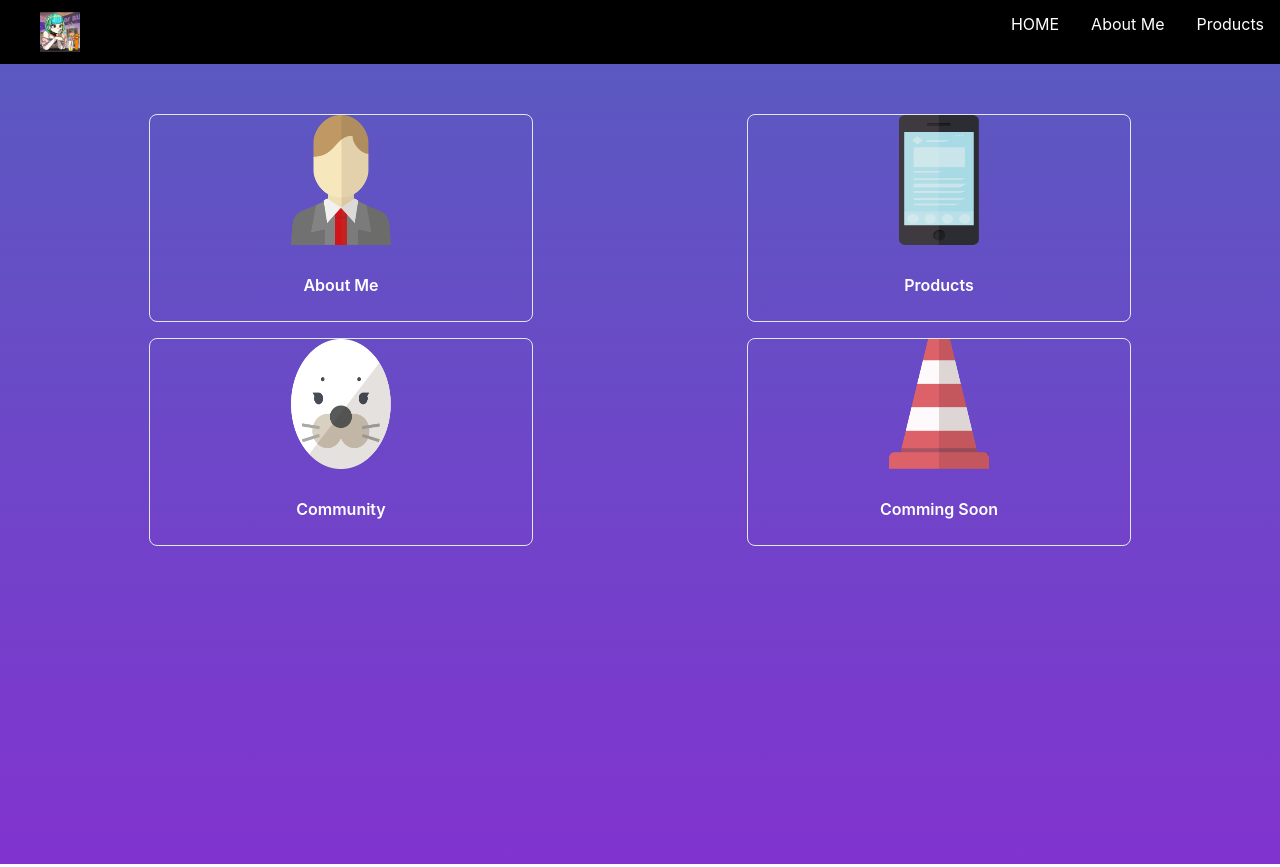
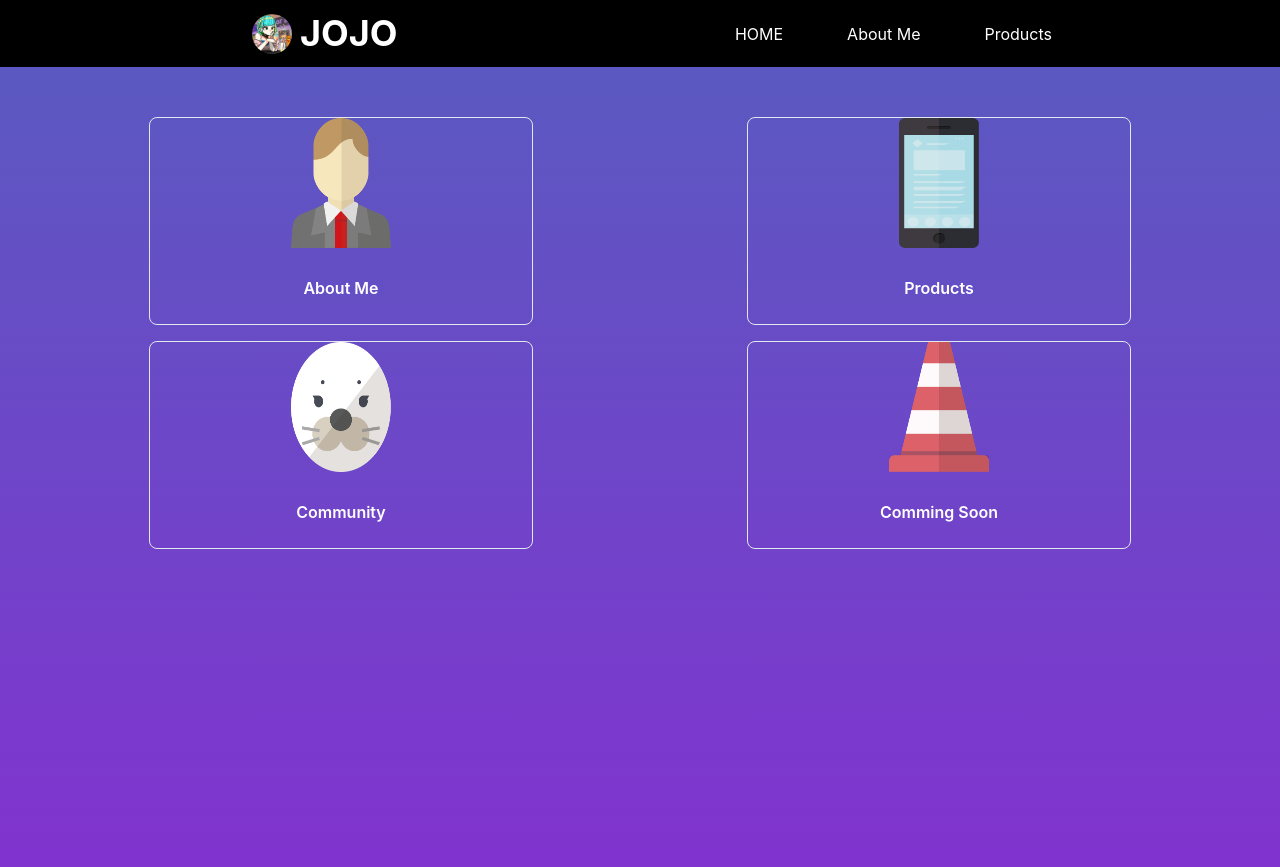
Before and after one commit to jomspk/next-portfolio, a Next.js app: page / in a window 1280 px wide. Built offline with nearby package versions, Linux system fonts and the light colour scheme.

Commit message:
add: レスポンシブル対応

```diff
--- a/components/Header.jsx
+++ b/components/Header.jsx
@@ -1,26 +1,43 @@
-import { Box, Image, Flex, Link, Spacer } from "@chakra-ui/react";
+import { Box, Image, Flex, Text, HStack, Heading } from "@chakra-ui/react";
 import styles from "../styles/components/Header.module.scss";
+import AccordionMenu from "./Molecules/AccordionMenu";
+import NextLink from "next/link";
+import { Link as ChakraUILink } from "@chakra-ui/react";
+const Links = { HOME: "/", "About Me": "/about", Products: "/product" };
 
 export default function Header() {
+  const hoge = () => {
+    return (
+      <Box className={styles["header"]}>
+        <Flex margin="0px 200px" padding="0px 12px" align="center" justify="space-between">
+          <Box className={styles["header-title"]}>
+            <NextLink href="/">
+              <ChakraUILink>
+                <HStack>
+                  <Image className={styles["header-title__icon"]} src="/img/header_icon.png" alt="HeaderIcon" />
+                  <Heading color="white">JOJO</Heading>
+                </HStack>
+              </ChakraUILink>
+            </NextLink>
+          </Box>
+          <HStack spacing={8} alignItems={"center"}>
+            {Object.keys(Links).map((title) => (
+              <NextLink key={title} href={Links[title]}>
+                <ChakraUILink className={styles["link"]}>{title}</ChakraUILink>
+              </NextLink>
+            ))}
+          </HStack>
+        </Flex>
+      </Box>
+    );
+  };
+
   return (
-    <Flex className={styles["header"]}>
-      <Box className={styles["header-title"]}>
-        <Link href="/">
-          <Image className={styles["header-title__icon"]} src="/img/header_icon.png" alt="HeaderIcon" />
-        </Link>
+    <>
+      <Box display={{ base: "block", lg: "none" }}>
+        <AccordionMenu />
       </Box>
-      <Spacer />
-      <Box>
-        <Link className={styles["link"]} href="/">
-          HOME
-        </Link>
-        <Link className={styles["link"]} href="/about">
-          About Me
-        </Link>
-        <Link className={styles["link"]} href="/product">
-          Products
-        </Link>
-      </Box>
-    </Flex>
+      <Box display={{ base: "none", lg: "block" }}>{hoge()}</Box>
+    </>
   );
 }
--- /dev/null
+++ b/components/Molecules/AccordionMenu.jsx
@@ -0,0 +1,38 @@
+import { Accordion, AccordionItem, Box, Flex, Heading, AccordionButton, AccordionPanel, Image, HStack } from "@chakra-ui/react";
+import { HamburgerIcon } from "@chakra-ui/icons";
+import styles from "../../styles/components/Header.module.scss";
+import NextLink from "next/link";
+import { Link as ChakraUILink } from "@chakra-ui/react";
+
+const Links = { HOME: "/", "About Me": "/about", Products: "/product" };
+
+export default function AccordionMenu() {
+  return (
+    <Accordion allowToggle borderColor="black">
+      <AccordionItem className={styles["header"]}>
+        <Flex margin="auto" padding="0px 12px" align="center" justify="space-between">
+          <NextLink href="/">
+            <HStack>
+              <Image className={styles["header-title__icon"]} src="../img/header_icon.png" alt="HeaderIcon" />
+              <Heading color="white">JOJO</Heading>
+            </HStack>
+          </NextLink>
+          <Box>
+            <AccordionButton>
+              <HamburgerIcon className={styles["hamburger"]} />
+            </AccordionButton>
+          </Box>
+        </Flex>
+        <AccordionPanel>
+          <Flex direction="column">
+            {Object.keys(Links).map((title) => (
+              <NextLink key={title} href={Links[title]}>
+                <ChakraUILink className={styles["link"]}>{title}</ChakraUILink>
+              </NextLink>
+            ))}
+          </Flex>
+        </AccordionPanel>
+      </AccordionItem>
+    </Accordion>
+  );
+}
--- a/package.json
+++ b/package.json
@@ -9,6 +9,7 @@
     "lint": "next lint"
   },
   "dependencies": {
+    "@chakra-ui/icons": "^2.1.0",
     "@chakra-ui/react": "^2.2.4",
     "@emotion/react": "^11.9.3",
     "@emotion/styled": "^11.9.3",
--- a/styles/components/Header.module.scss
+++ b/styles/components/Header.module.scss
@@ -1,11 +1,12 @@
 .header {
   background-color: black;
+  border-color: black;
   padding: 12px 0 12px 0;
   &-title {
     padding-left: 40px;
     &__icon {
-      margin-right: 0;
-      width: auto;
+      border-radius: 50%;
+      width: 40px;
       height: 40px;
     }
   }
@@ -14,3 +15,9 @@ a.link {
   margin: 0 16px;
   color: white;
 }
+svg.hamburger {
+  color: white;
+  font-size: 20px;
+  height: 30px;
+  width: 30px;
+}
```
Also changed, not shown: 1 other file (tests, documents, lock files or other folders).
